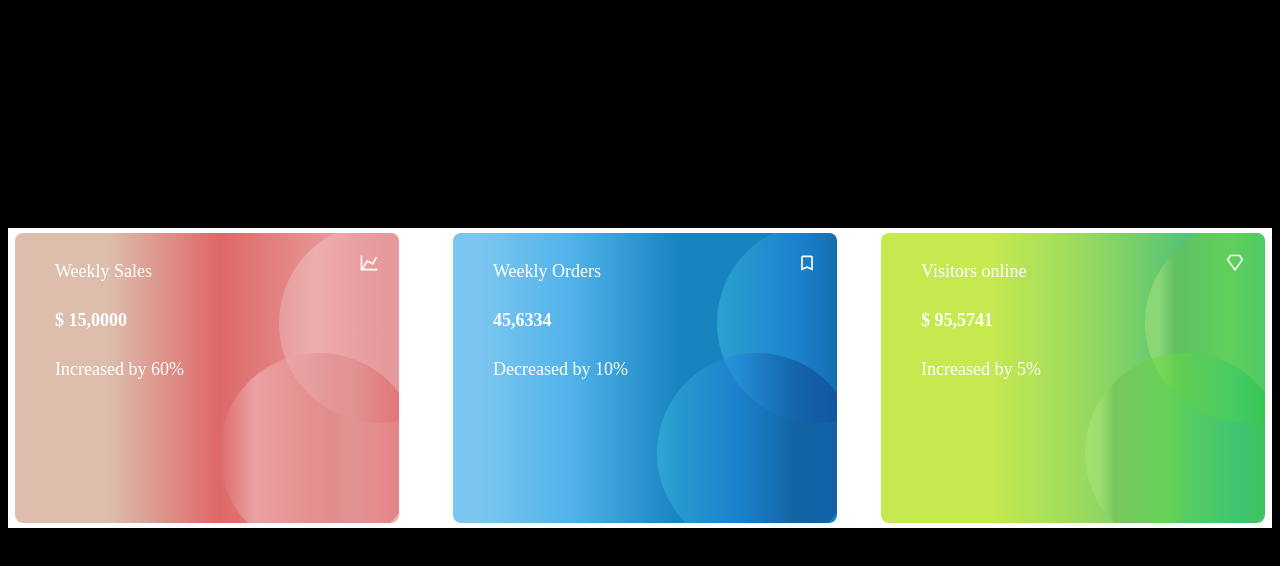
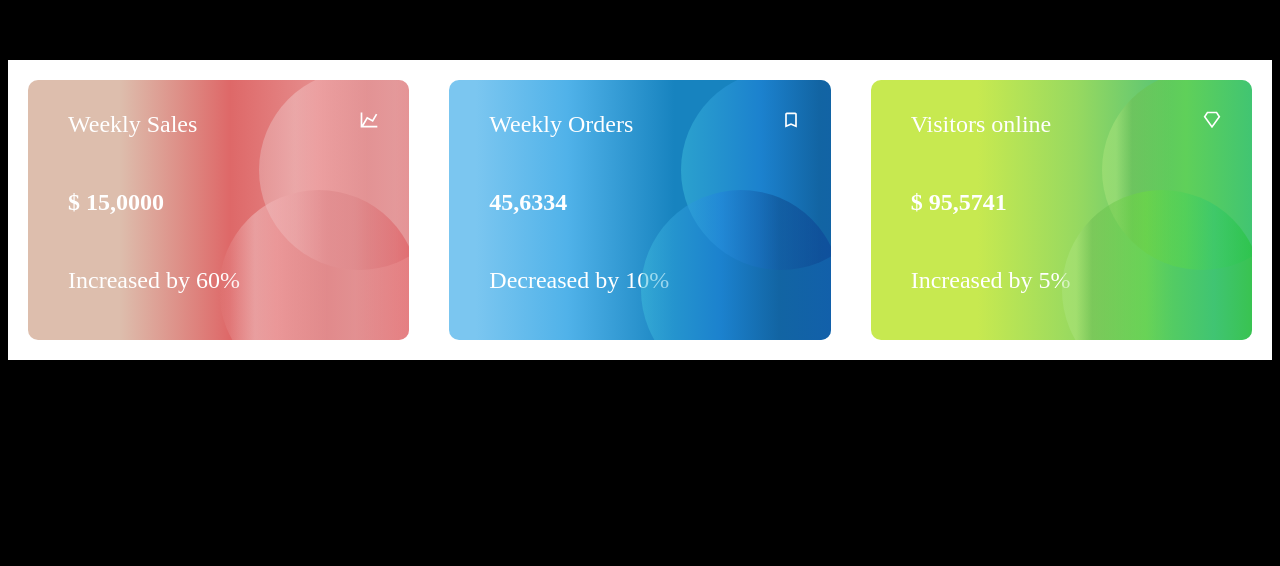
Before and after one commit to olpok3007/weekly-sales, a plain HTML site: page index.html in a window 1280 px wide. Shown: the part 180-746 px from the top of the page. Drawn offline with Linux system fonts and the light colour scheme.

Commit message:
redesigned the site, used display flex

```diff
--- a/assets/css/style_1.css
+++ b/assets/css/style_1.css
@@ -1,42 +1,43 @@
-* {
-  color: white;
-}
 body {
   background-color: black;
 }
+
 .wrapper {
-  display: inline-block;
-  width: 100%;
-  background-color: #fff;
-  margin: 50vh auto;
+  display: flex;
+  justify-content: space-evenly;
+  margin: 30vh auto;
+  background-color: white;
   height: 300px;
+
 }
 .section {
-  width: 30%;
-  display: inline-block;
-  background-color: rebeccapurple;
-  border-radius: 8px;
-  position: absolute;
-  height: 290px;
-  margin: 5px;
-  overflow: hidden;
-}
-h1,
-p {
-  padding-left: 40px;
-  padding-top: 10px;
-  font-size: large;
+width: 30vw;
+margin: 20px;
+display: flex;
+flex-direction: column;
+justify-content: space-evenly;
+overflow: hidden;
+border-radius: 10px;
+
 }
 img {
   width: 20px;
   height: 20px;
   position: absolute;
-  right: 20px;
-  top: 20px;
+  right: 30px;
+  top: 30px;
 }
+h1,
+section,
+p,
+img {
+  padding-left: 20px;
+  color: white;
+  font-size: x-large;
+}
+
 .sales {
-  position: absolute;
-  left: 10px;
+  position: relative;
   background: rgb(221, 190, 173);
   background: linear-gradient(
     90deg,
@@ -46,60 +47,13 @@ img {
   );
 }
 
-.orders {
-  position: absolute;
-  left: 35%;
-  background: rgb(123, 198, 240);
-  background: linear-gradient(
-    90deg,
-    rgba(123, 198, 240, 1) 7%,
-    rgba(80, 178, 233, 1) 31%,
-    rgba(23, 131, 191, 1) 59%,
-    rgba(23, 131, 191, 1) 86%
-  );
-}
-.visitors {
-  position: absolute;
-  right: 10px;
-  background: rgb(199, 233, 80);
-  background: linear-gradient(
-    90deg,
-    rgba(199, 233, 80, 1) 9%,
-    rgba(199, 233, 80, 1) 28%,
-    rgba(151, 217, 96, 1) 54%,
-    rgba(84, 195, 118, 1) 79%
-  );
-}
-.round_pink_2::after {
+.round_pink_1::before {
   content: "";
   width: 200px;
   height: 200px;
   border-radius: 50%;
-
   position: absolute;
-  right: -20px;
-  bottom: -30px;
-  background: rgb(233, 183, 184);
-  background: linear-gradient(
-    90deg,
-    rgba(233, 183, 184, 0) 0%,
-    rgba(241, 202, 203, 1) 18%,
-    rgba(242, 178, 180, 1) 29%,
-    rgba(235, 163, 165, 1) 36%,
-    rgba(219, 130, 133, 1) 54%,
-    rgba(219, 130, 133, 1) 68%,
-    rgba(221, 63, 69, 1) 100%
-  );
-}
-.round_pink_1::before {
-  content: "";
-  width: 200px;
-  height: 200px;
-
-  border-radius: 50%;
-  /* border: 1px solid rebeccapurple; */
-  position: absolute;
-  right: -80px;
+  right: -50px;
   top: -10px;
   background: rgb(233, 183, 184);
   background: linear-gradient(
@@ -114,14 +68,46 @@ img {
   );
 }
 
+.round_pink_2::after {
+  content: "";
+  width: 200px;
+  height: 200px;
+  border-radius: 50%;
+  position: absolute;
+  right: -10px;
+  bottom: -50px;
+  background: rgb(233, 183, 184);
+  background: linear-gradient(
+    90deg,
+    rgba(233, 183, 184, 0) 0%,
+    rgba(241, 202, 203, 1) 18%,
+    rgba(242, 178, 180, 1) 29%,
+    rgba(235, 163, 165, 1) 36%,
+    rgba(219, 130, 133, 1) 54%,
+    rgba(219, 130, 133, 1) 68%,
+    rgba(221, 63, 69, 1) 100%
+  );
+}
+
+.orders {
+  position: relative;
+  background: rgb(123, 198, 240);
+  background: linear-gradient(
+    90deg,
+    rgba(123, 198, 240, 1) 7%,
+    rgba(80, 178, 233, 1) 31%,
+    rgba(23, 131, 191, 1) 59%,
+    rgba(23, 131, 191, 1) 86%
+  );
+}
+
 .round_blue_1::before {
   content: "";
   width: 200px;
   height: 200px;
   border-radius: 50%;
-  /* border: 1px solid rebeccapurple; */
   position: absolute;
-  right: -80px;
+  right: -50px;
   top: -10px;
   background: rgb(63, 191, 221);
   background: linear-gradient(
@@ -139,10 +125,9 @@ img {
   width: 200px;
   height: 200px;
   border-radius: 50%;
-
   position: absolute;
-  right: -20px;
-  bottom: -30px;
+  right: -10px;
+  bottom: -50px;
   background: rgb(63, 191, 221);
   background: linear-gradient(
     90deg,
@@ -153,15 +138,26 @@ img {
     rgba(12, 56, 157, 1) 100%
   );
 }
+.visitors {
+  position: relative;
+  background: rgb(199, 233, 80);
+  background: linear-gradient(
+    90deg,
+    rgba(199, 233, 80, 1) 9%,
+    rgba(199, 233, 80, 1) 28%,
+    rgba(151, 217, 96, 1) 54%,
+    rgba(84, 195, 118, 1) 79%
+  );
+}
+
 
 .round_green_1::before {
   content: "";
   width: 200px;
   height: 200px;
   border-radius: 50%;
-  /* border: 1px solid rebeccapurple; */
   position: absolute;
-  right: -80px;
+  right: -50px;
   top: -10px;
   background: rgb(172, 228, 125);
   background: linear-gradient(
@@ -179,10 +175,9 @@ img {
   width: 200px;
   height: 200px;
   border-radius: 50%;
-
   position: absolute;
-  right: -20px;
-  bottom: -30px;
+  right: -10px;
+  bottom: -50px;
   background: rgb(172, 228, 125);
   background: linear-gradient(
     90deg,
@@ -193,6 +188,8 @@ img {
     rgba(26, 194, 26, 1) 100%
   );
 }
+
+
 ::after,
 ::before {
   opacity: 0.5;
@@ -202,5 +199,5 @@ img {
 :hover::after {
   transition: all 2s;
   background: rgb(231, 139, 219);
-  opacity: 1;
+  opacity: 0.7;
 }
```
